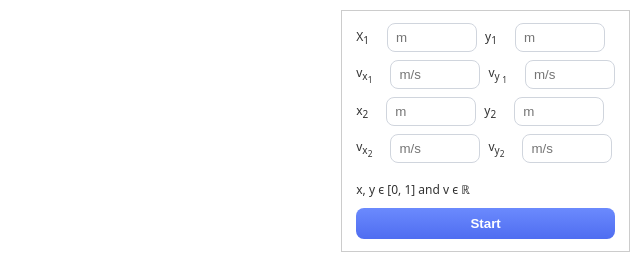
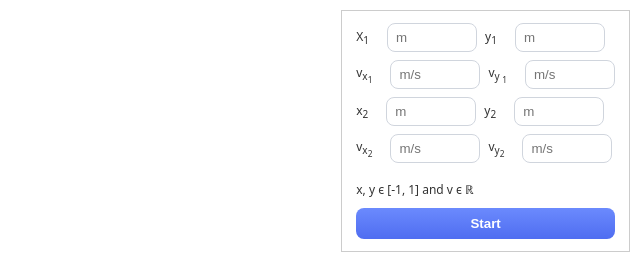
Before and after one commit to paulkabzz/ball, a website built with Vite: page index.html in a window 1280 px wide. Shown: the top 261 px of the page, 640-1280 px from the left. Built offline with nearby package versions, Linux system fonts and the light colour scheme.

Commit message:
made minor change to html

```diff
--- a/index.html
+++ b/index.html
@@ -50,7 +50,7 @@
                 <input id="velY2" type="number" step="0.1" placeholder="m/s" />
             </div>
             <p>
-                x, y ϵ [0, 1] and v ϵ ℝ
+                x, y ϵ [-1, 1] and v ϵ ℝ
             </p>
             <button id="applyBtn">Start</button>
         </div>
```
